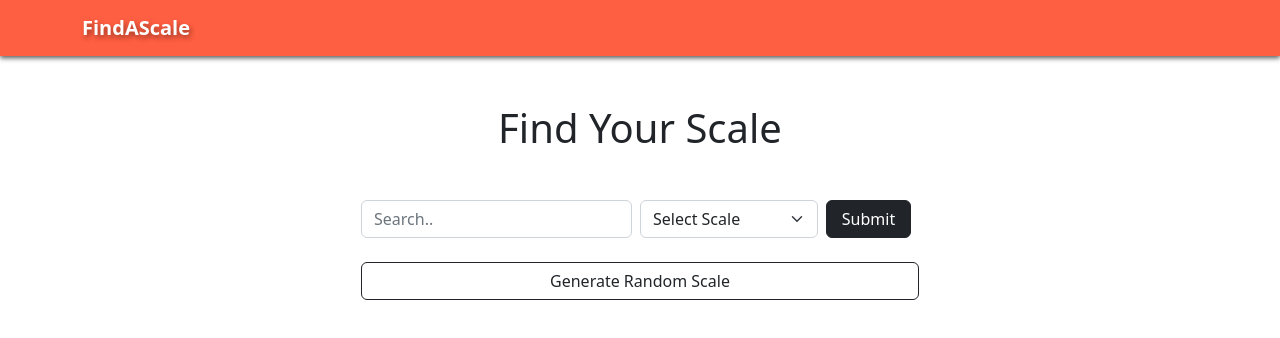
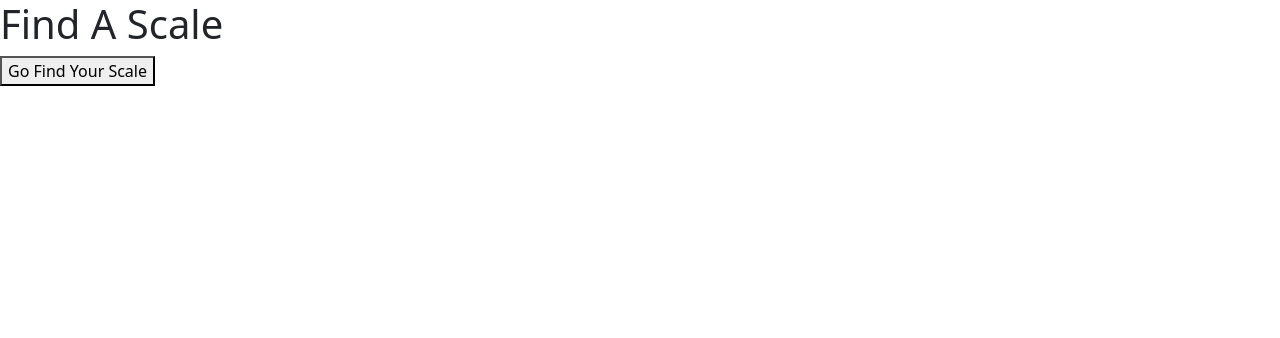
Before and after one commit to dwhite02/find-a-scale, a React (Create React App) app in the folder ClientApp/: page / in a window 1280 px wide. Shown: the top 338 px of the page. Built offline with nearby package versions, Linux system fonts and the light colour scheme; a web font is replaced by a local one.

Commit message:
create initial screen view

```diff
--- /dev/null
+++ b/ClientApp/src/components/InitialScreen/InitialScreen.js
@@ -0,0 +1,14 @@
+import React from 'react';
+
+const InitialScreen = ({onClick}) => {
+    return (
+        <>
+            <div>
+                <h1> Find A Scale </h1>
+                <button onClick={onClick}> Go Find Your Scale</button>
+            </div>
+        </>
+    )
+}
+
+export default InitialScreen;
--- /dev/null
+++ b/ClientApp/src/components/InitialScreen/index.js
@@ -0,0 +1 @@
+export { default } from './InitialScreen';
--- a/ClientApp/src/components/Layout/Layout.js
+++ b/ClientApp/src/components/Layout/Layout.js
@@ -1,15 +1,31 @@
-import React from 'react';
+import React, {useState} from 'react';
 import { Container } from 'reactstrap';
 import NavMenu from '../NavMenu';
 import './Layout.css'
+import InitialScreen from '../InitialScreen';
 
 const Layout = ({ children }) => {
+    const [isInitialScreen, setIsInitialScreen] = useState(true);
+
+    const handleScreenChange = () => {
+        setIsInitialScreen(false);
+    }
+
     return (
         <div id="page">
-            <NavMenu />
-            <Container tag="main">
-                {children}
-            </Container>
+            { isInitialScreen ? (
+
+                <InitialScreen onClick={handleScreenChange}/>
+
+            ) : (
+                <>
+                    <NavMenu />
+                    <Container tag="main">
+                        {children}
+                    </Container>
+                </>
+            )}
+
         </div>
     );
 };
```
Also changed, not shown: ClientApp/src/components/InitialScreen/InitialScreen.scss (added).
